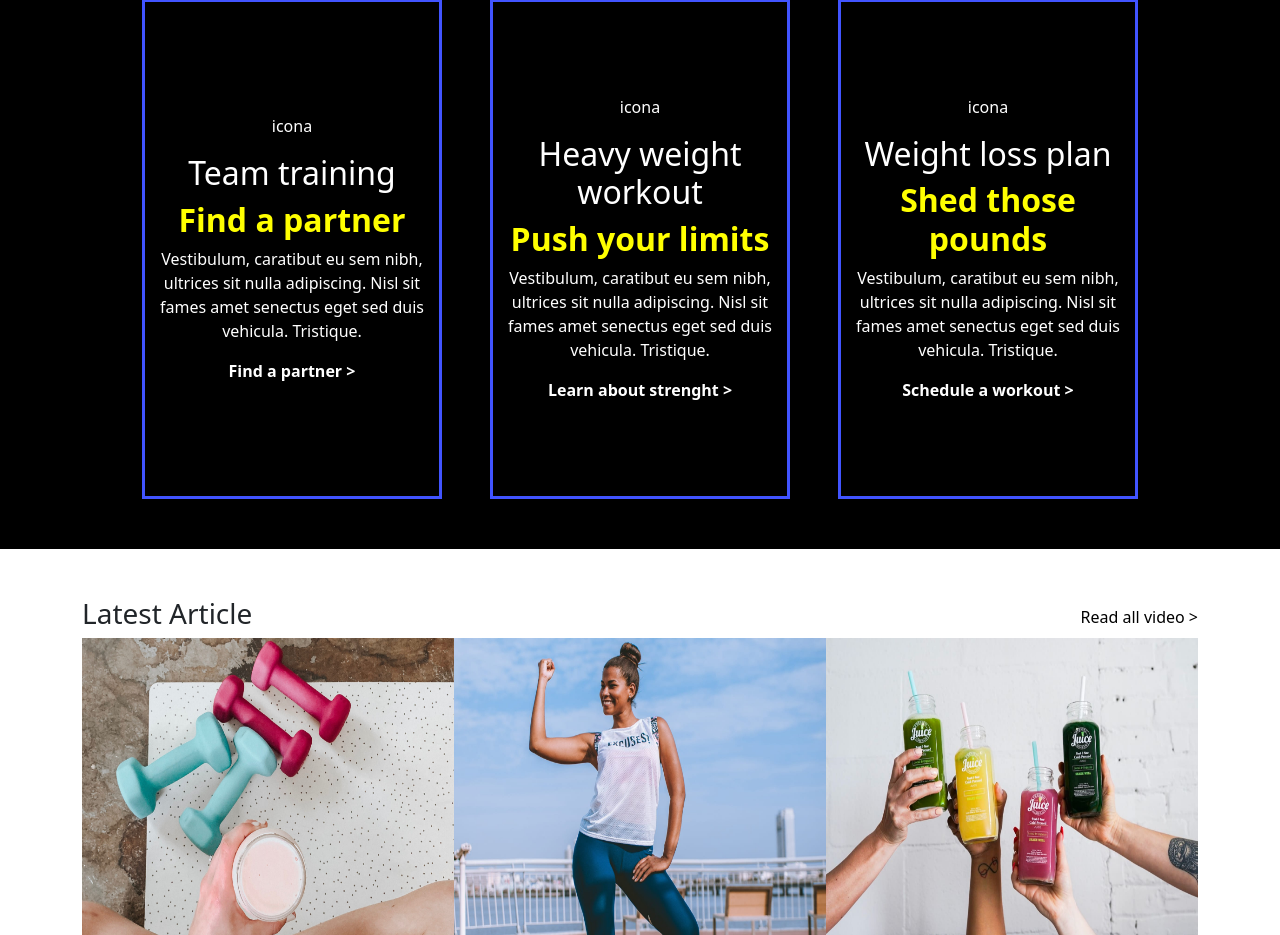
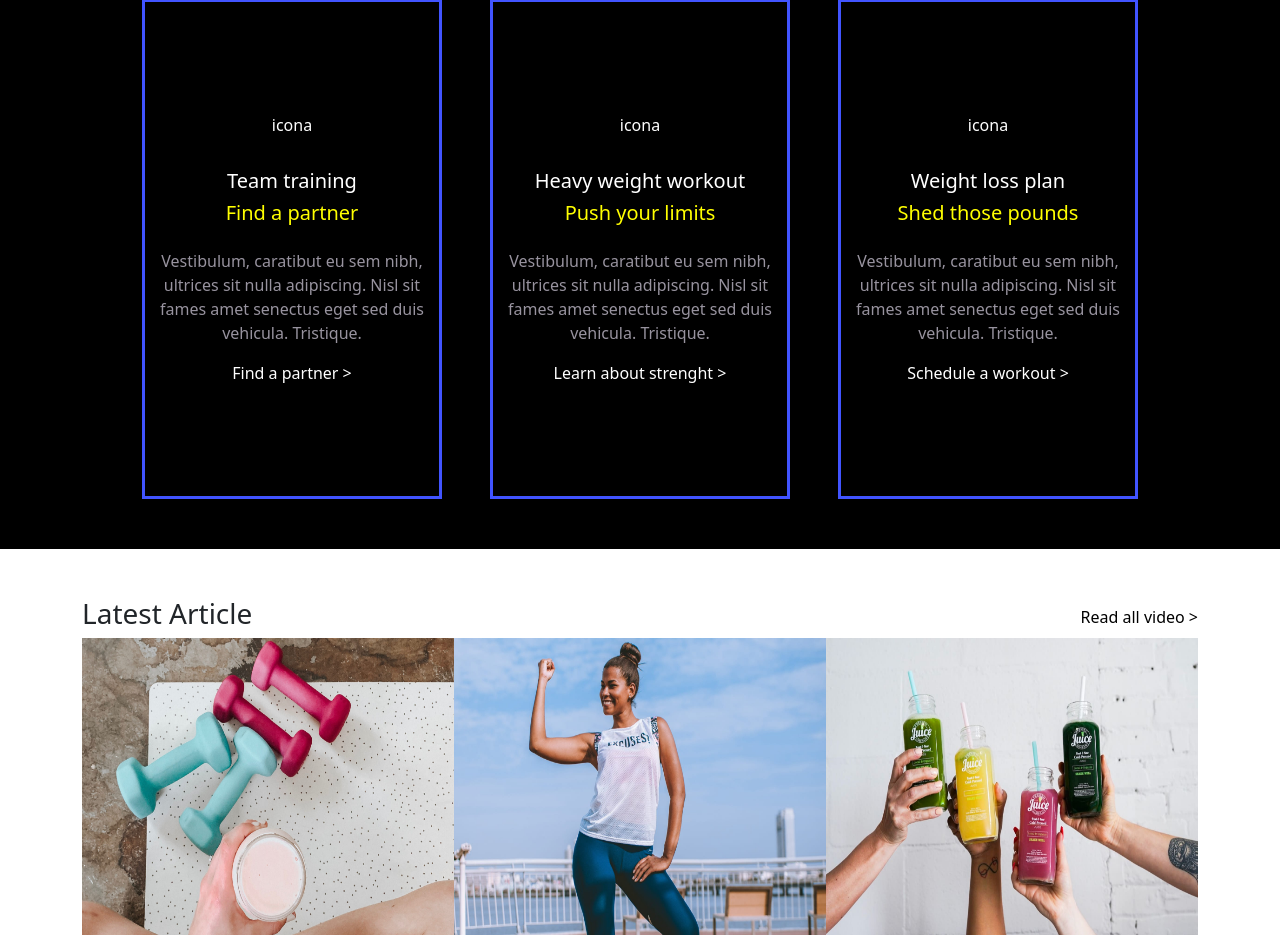
Before and after one commit to matteo2302/proj-html-vuejs, a Vue app: page / in a window 1280 px wide. Shown: the part 3471-4406 px from the top of the page. Built offline with nearby package versions, Linux system fonts and the light colour scheme.

Commit message:
training cards

```diff
--- a/src/components/AppTrainCards.vue
+++ b/src/components/AppTrainCards.vue
@@ -5,23 +5,26 @@ export default{}
 
     <div class="cardtrain d-flex flex-column justify-content-center mx-4 text-center">
      <p>icona</p>
-     <h2>Team training</h2>
-     <h2><a href="#">Find a partner</a></h2>
-     <p>Vestibulum, caratibut eu sem nibh, ultrices sit nulla adipiscing. Nisl sit fames amet senectus eget sed duis vehicula. Tristique.</p>
+     <div class="title my-3"><h2>Team training</h2>
+     <h2><a href="#">Find a partner</a></h2></div>
+
+     <p class="color-grey">Vestibulum, caratibut eu sem nibh, ultrices sit nulla adipiscing. Nisl sit fames amet senectus eget sed duis vehicula. Tristique.</p>
      <a href="#"> Find a partner ></a>
     </div>
     <div class="cardtrain d-flex flex-column justify-content-center mx-4 text-center">
      <p>icona</p>
-     <h2>Heavy weight workout</h2>
-     <h2><a href="#">Push your limits</a></h2>
-     <p>Vestibulum, caratibut eu sem nibh, ultrices sit nulla adipiscing. Nisl sit fames amet senectus eget sed duis vehicula. Tristique.</p>
+     <div class="title my-3"><h2>Heavy weight workout</h2>
+     <h2><a href="#">Push your limits</a></h2></div>
+
+     <p class="color-grey">Vestibulum, caratibut eu sem nibh, ultrices sit nulla adipiscing. Nisl sit fames amet senectus eget sed duis vehicula. Tristique.</p>
      <a href="#">Learn about strenght ></a>
     </div>
     <div class="cardtrain d-flex flex-column justify-content-center mx-4 text-center">
      <p>icona</p>
-     <h2>Weight loss plan</h2>
-     <h2><a href="#">Shed those pounds</a></h2>
-     <p>Vestibulum, caratibut eu sem nibh, ultrices sit nulla adipiscing. Nisl sit fames amet senectus eget sed duis vehicula. Tristique.</p>
+     <div class="title my-3"><h2>Weight loss plan</h2>
+     <h2><a href="#">Shed those pounds</a></h2></div>
+
+     <p class="color-grey">Vestibulum, caratibut eu sem nibh, ultrices sit nulla adipiscing. Nisl sit fames amet senectus eget sed duis vehicula. Tristique.</p>
      <a href="#"> Schedule a workout ></a>
     </div>
 
@@ -34,12 +37,17 @@ export default{}
     background-color: black;
     color: white;
 }
+.color-grey{
+    color: #98939F;
+}
 h2{
+    font-size: 20px;
     a{
+        font-size: 20px;
         color:yellow;
     }
 }
 a{
-    font-weight: bold;
+    font-weight: 500;
 }
 </style>
```
